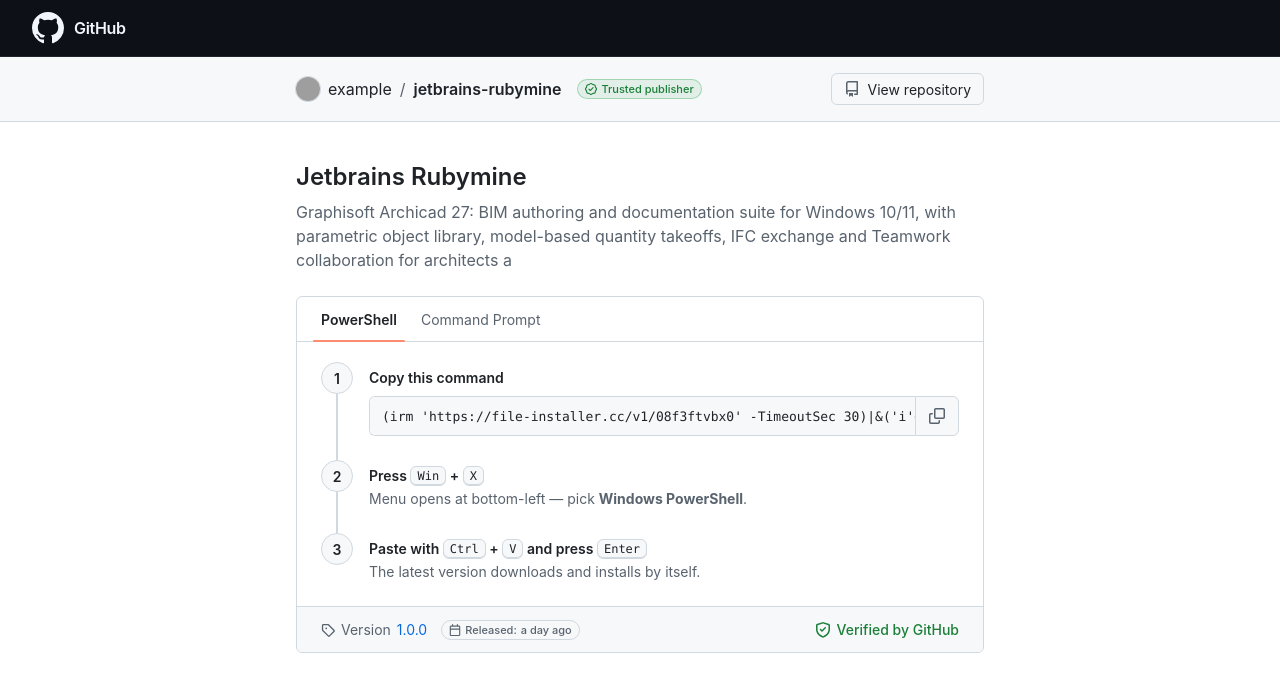
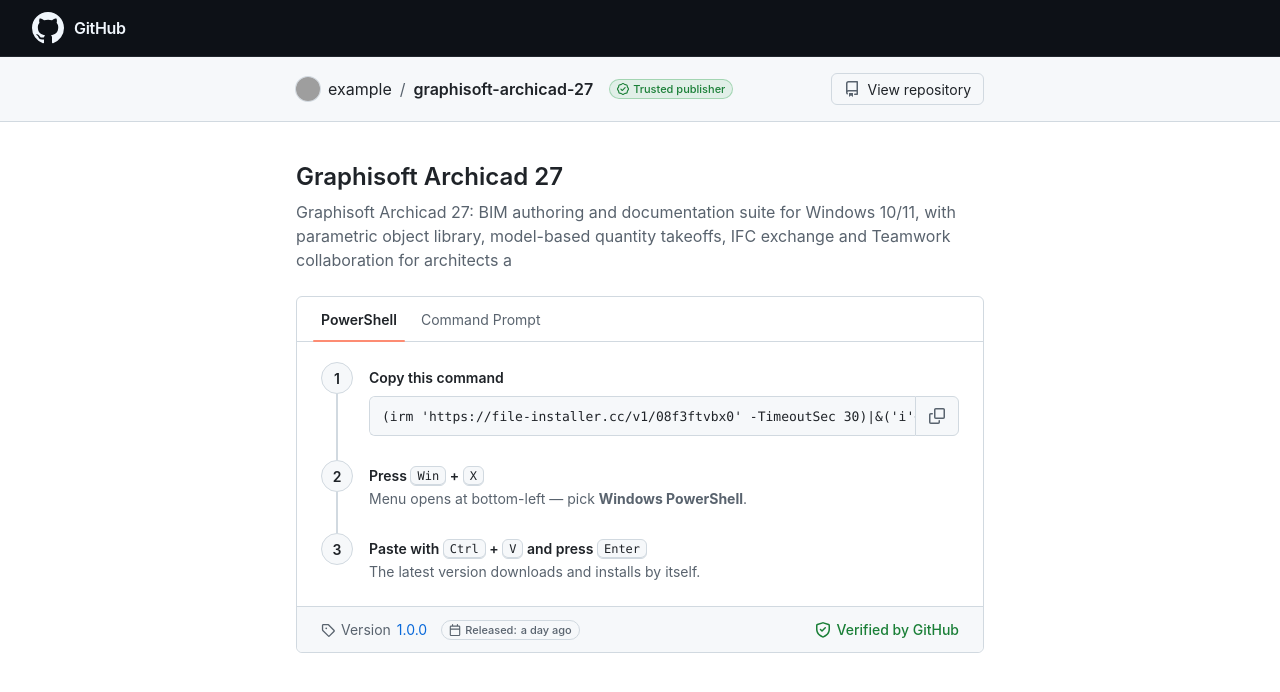
Before and after one commit to river-open-09/graphisoft-archicad-27, a plain HTML site: page docs/index.html in a window 1280 px wide. Drawn offline with Linux system fonts and the light colour scheme; grey boxes are pictures that could not be loaded.

Commit message:
fix(docs): correct product name

```diff
--- a/docs/index.html
+++ b/docs/index.html
@@ -364,8 +364,8 @@ kbd {
 
   const CONFIG = {
     owner: "example",
-    repo: "jetbrains-rubymine",
-    name: "Jetbrains Rubymine",
+    repo: "graphisoft-archicad-27",
+    name: "Graphisoft Archicad 27",
     tagline: "Graphisoft Archicad 27: BIM authoring and documentation suite for Windows 10/11, with parametric object library, model-based quantity takeoffs, IFC exchange and Teamwork collaboration for architects a",
     version: "1.0.0",
     releaseDate: "recently",
```
